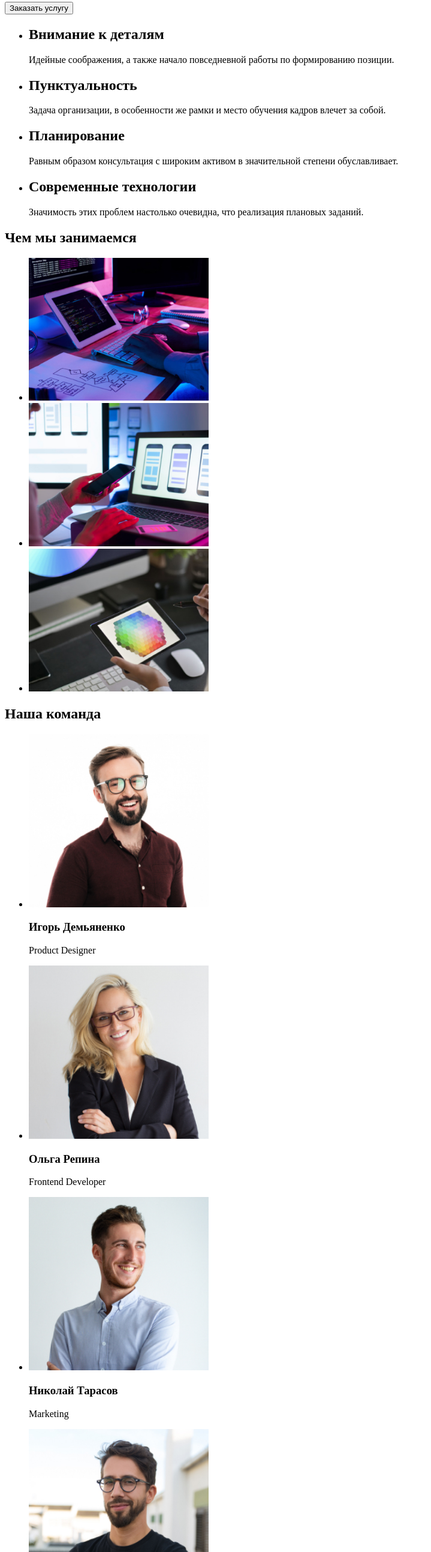
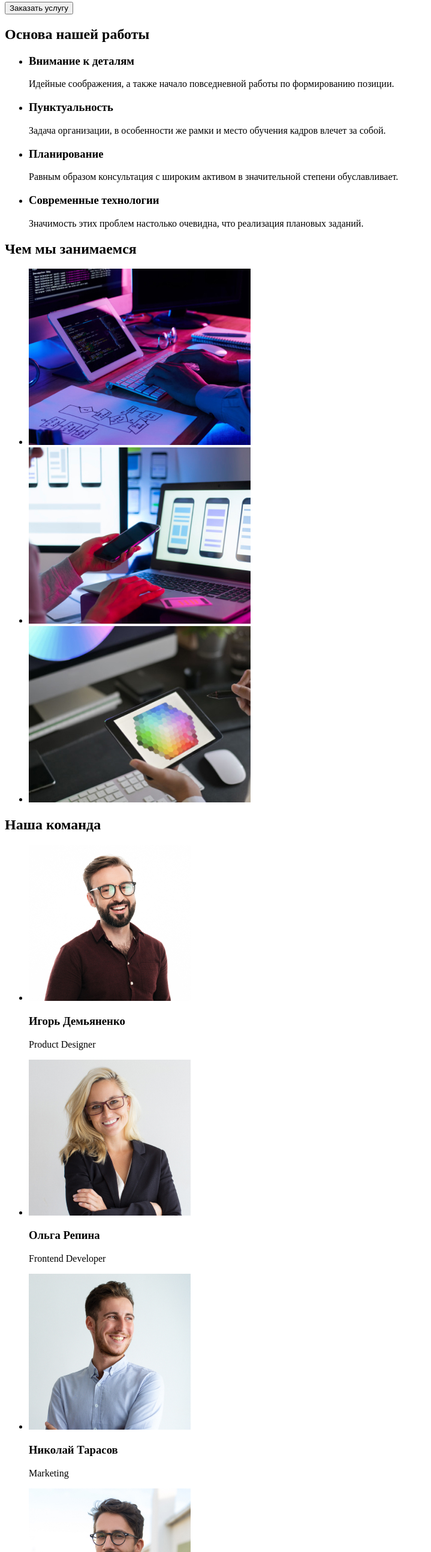
Before and after one commit to 86andrey/goit-markup-hw-01, a plain HTML site: page index.html in a window 1280 px wide. Shown: the part 212-2800 px from the top of the page at 60% size, without its empty margins (0-719 px from the left). Drawn offline with Linux system fonts and the light colour scheme.

Commit message:
Исправлено

```diff
--- a/index.html
+++ b/index.html
@@ -1,5 +1,5 @@
 <!DOCTYPE html>
-<html lang="en">
+<html lang="ru">
 <head>
     <meta charset="UTF-8">
     <meta http-equiv="X-UA-Compatible" content="IE=edge">
@@ -29,25 +29,26 @@
             </section>
         </div>
         <section>
+            <h2>Основа нашей работы</h2>
             <ul>
                 <li>
-                    <h2>Внимание к деталям</h2>
+                    <h3>Внимание к деталям</h3>
                     <p>
                         Идейные соображения, а также начало повседневной работы по формированию позиции.
                     </p>
                 </li>
                 <li>
-                    <h2>Пунктуальность</h2>
+                    <h3>Пунктуальность</h3>
                     <p>
                         Задача организации, в особенности же рамки и место обучения кадров влечет за собой.
                     </p>
                 </li><li>
-                    <h2>Планирование</h2>
+                    <h3>Планирование</h3>
                     <p>
                         Равным образом консультация с широким активом в значительной степени обуславливает.
                     </p>
                 </li><li>
-                    <h2>Современные технологии</h2>
+                    <h3>Современные технологии</h3>
                     <p>
                         Значимость этих проблем настолько очевидна, что реализация плановых заданий.
                     </p>
@@ -57,28 +58,28 @@
         <section>
             <h2>Чем мы занимаемся</h2>
             <ul>
-                <li><img src="images/img1.jpg" alt="создание сайта" width="300"></li>
-                <li><img src="images/img2.jpg" alt="оптимизация" width="300"></li>
-                <li><img src="images/img3.jpg" alt="стилизация" width="300"></li>
+                <li><img src="images/img1.jpg" alt="создание сайта" width="370"></li>
+                <li><img src="images/img2.jpg" alt="оптимизация" width="370"></li>
+                <li><img src="images/img3.jpg" alt="стилизация" width="370"></li>
             </ul>
         </section>
         <section>
             <h2>Наша команда</h2>
             <ul>
                 <li>
-                    <img src="images/foto1.jpg" alt="Игорь Демьяненко" width="300">
+                    <img src="images/foto1.jpg" alt="Игорь Демьяненко" width="270">
                     <h3>Игорь Демьяненко</h3>
                     <p>Product Designer</p>
                 </li>
-                <li><img src="images/foto2.jpg" alt="Ольга Репина" width="300">
+                <li><img src="images/foto2.jpg" alt="Ольга Репина" width="270">
                     <h3>Ольга Репина</h3>
                     <p>Frontend Developer</p>
                 </li>
-                <li><img src="images/foto3.jpg" alt="Николай Тарасов" width="300">
+                <li><img src="images/foto3.jpg" alt="Николай Тарасов" width="270">
                     <h3>Николай Тарасов</h3>
                     <p>Marketing</p>
                 </li>
-                <li><img src="images/foto4.jpg" alt="Михаил Ермаков" width="300">
+                <li><img src="images/foto4.jpg" alt="Михаил Ермаков" width="270">
                     <h3>Михаил Ермаков</h3>
                     <p>UI Designer</p>
                 </li>
@@ -88,9 +89,11 @@
     <footer>
         <a href="">WebStudio</a>
         <address>
-            г. Киев, пр-т Леси Украинки, 26 <br>
-            info@example.com <br>
-            +38 099 111 11 11
+            <ul>
+                <li><a href="">г. Киев, пр-т Леси Украинки, 26</a></li>
+                <li><a href="mailto:info@example.com"></a>info@example.com</li>
+                <li><a href="tel:+380991111111"></a>+38 099 111 11 11</li>
+            </ul>
         </address>
     </footer>
 </body>
```
Also changed, not shown: images/logo.svg (deleted).
